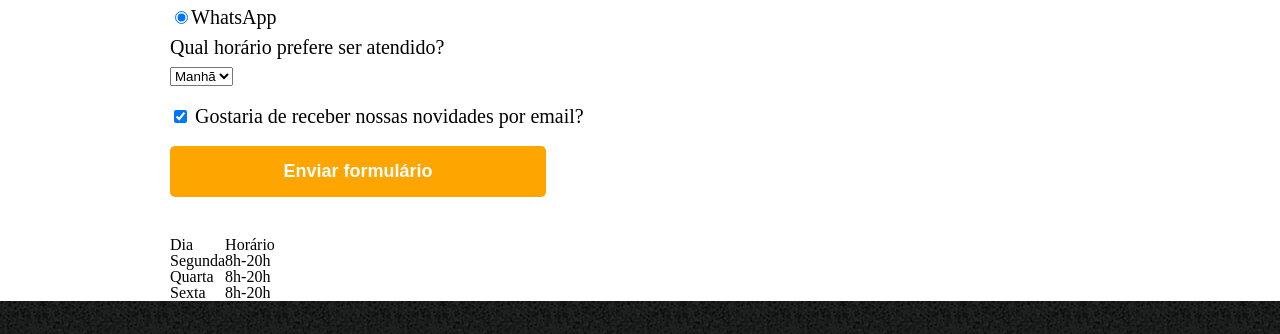
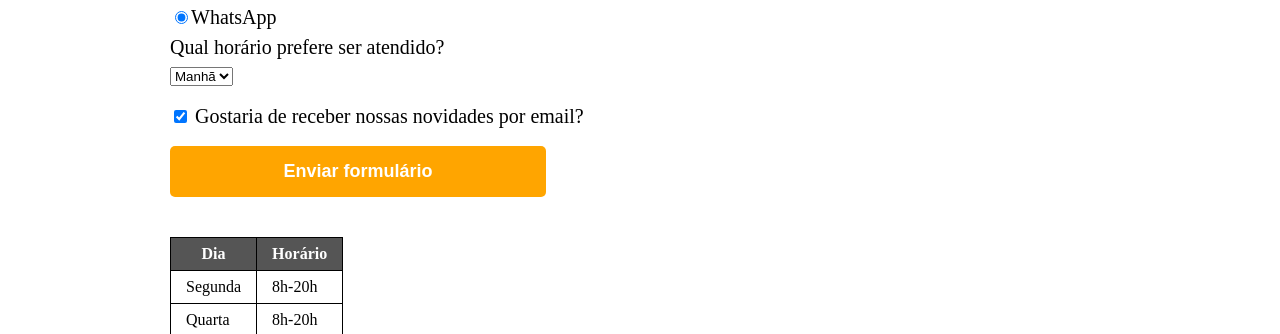
Before and after one commit to iasminaraujoc/barbearia-alura, a plain HTML site: page contato.html in a window 1280 px wide. Shown: the part 905-1239 px from the top of the page. Drawn offline with Linux system fonts and the light colour scheme.

Commit message:
Finalizando página de contato

```diff
--- a/contato.html
+++ b/contato.html
@@ -61,10 +61,13 @@
             </form>
 
             <table>
+                <thead>
                     <tr>
-                    <td>Dia</td>
-                    <td>Horário</td>
+                        <th>Dia</th>
+                        <th>Horário</th>
                     </tr>
+                </thead>
+                <tbody>
                     <tr>
                         <td>Segunda</td>
                         <td>8h-20h</td>
@@ -77,6 +80,7 @@
                         <td>Sexta</td>
                         <td>8h-20h</td>
                     </tr>
+                </tbody>
             </table>
 
         </main>
--- a/style.css
+++ b/style.css
@@ -132,3 +132,18 @@ form label, form legend {
     background: darkorange;
     transform: scale(1.2);
 }
+
+table {
+    margin: 20px 0 40px;
+}
+
+thead {
+    background: #555555;
+    color: white;
+    font-weight: bold;
+}
+
+td, th {
+    border: 1px solid #000000;
+    padding: 8px 15px;
+}
```
Lines whose indentation alone changed are shown as unchanged.
